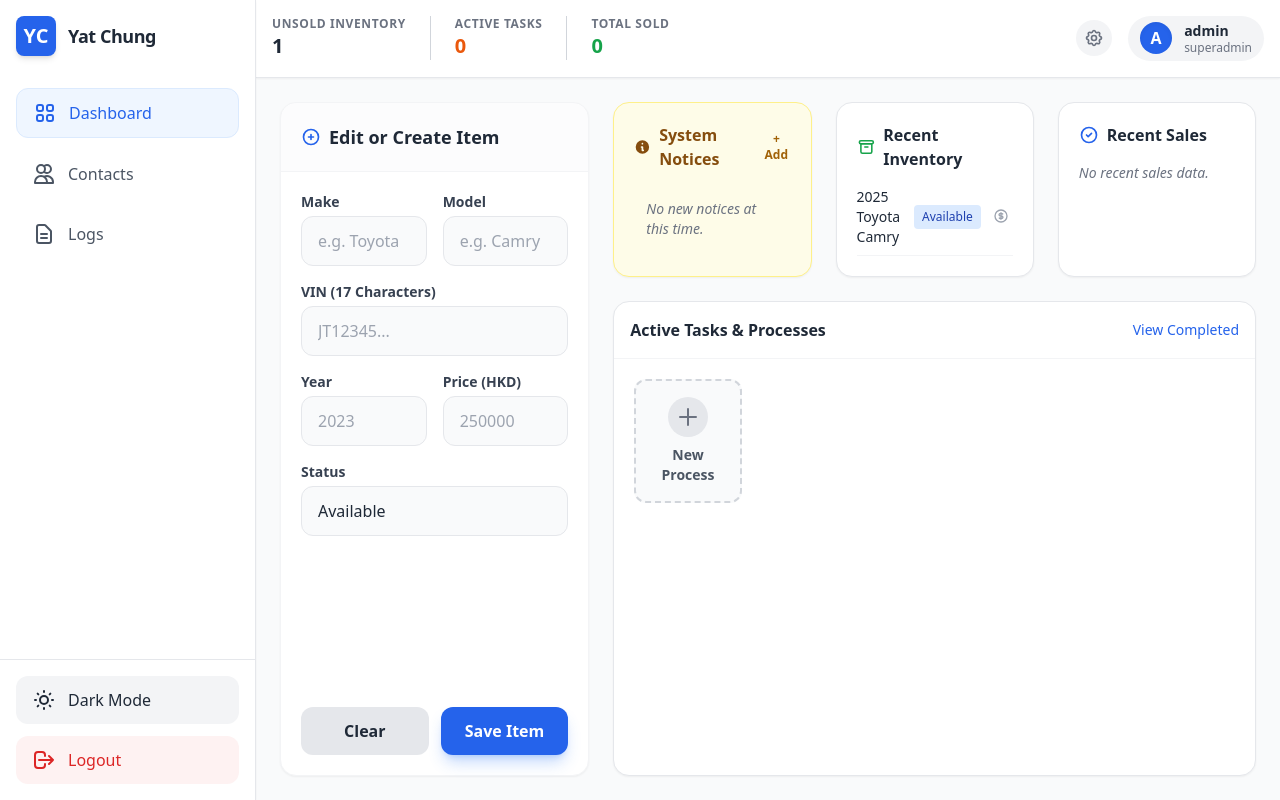
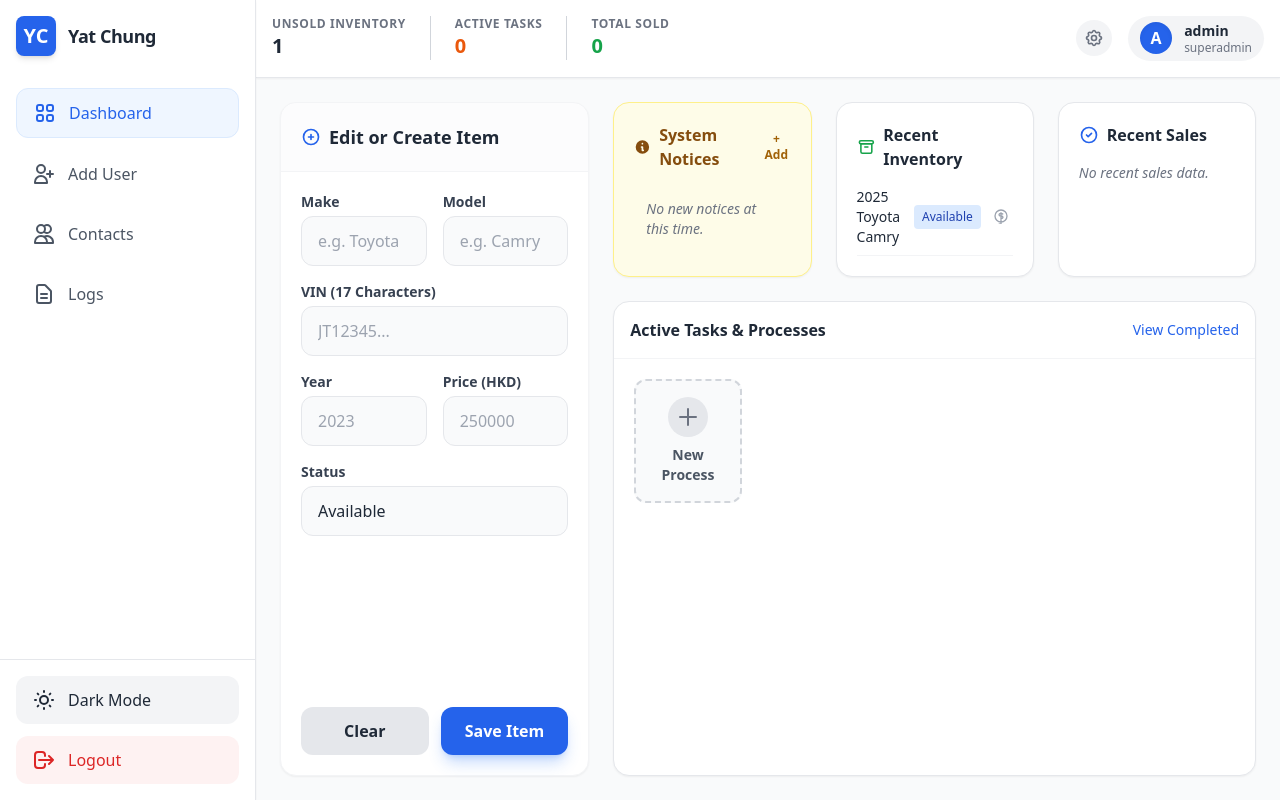
Before and after one commit to MathisLam/Car_dealership_inventory_management_system, a Flask app: page /dashboard in a window 1280 px wide. Run offline with Flask 3, Linux system fonts and the light colour scheme; a user stored in the database is signed in; some libraries are stand-ins or nearby versions.

Commit message:
implement strict role-based views

```diff
--- a/app.py
+++ b/app.py
@@ -236,6 +236,29 @@ def add_notice():
         flash('Notice added successfully!', 'success')
     return redirect(url_for('dashboard'))
 
+@app.route('/create-user', methods=['POST'])
+@login_required
+@requires_roles('owner', 'superadmin')
+def create_user():
+    username = request.form.get('username')
+    password = request.form.get('password')
+    role = request.form.get('role')
+
+    if User.query.filter_by(username=username).first():
+        flash('Username already exists.', 'error')
+        return redirect(url_for('dashboard'))
+
+    new_user = User(username=username, role=role)
+    new_user.set_password(password)
+    db.session.add(new_user)
+
+    log = AuditLog(user_id=current_user.id, action=f"Created new user: {username} ({role})")
+    db.session.add(log)
+    db.session.commit()
+
+    flash(f'User {username} created successfully!', 'success')
+    return redirect(url_for('dashboard'))
+
 @app.route('/dashboard')
 @login_required
 def dashboard():
--- a/templates/dashboard.html
+++ b/templates/dashboard.html
@@ -45,14 +45,27 @@
                     <svg class="w-6 h-6" fill="none" stroke="currentColor" viewBox="0 0 24 24"><path stroke-linecap="round" stroke-linejoin="round" stroke-width="2" d="M4 6a2 2 0 012-2h2a2 2 0 012 2v2a2 2 0 01-2 2H6a2 2 0 01-2-2V6zM14 6a2 2 0 012-2h2a2 2 0 012 2v2a2 2 0 01-2 2h-2a2 2 0 01-2-2V6zM4 16a2 2 0 012-2h2a2 2 0 012 2v2a2 2 0 01-2 2H6a2 2 0 01-2-2v-2zM14 16a2 2 0 012-2h2a2 2 0 012 2v2a2 2 0 01-2 2h-2a2 2 0 01-2-2v-2z"></path></svg>
                     <span class="hidden md:inline">Dashboard</span>
                 </button>
+
+                {% if user and user.role in ['superadmin', 'owner'] %}
+                <button onclick="openUserModal()" class="w-full flex items-center justify-center md:justify-start gap-3 px-4 py-3 hover:bg-gray-100 dark:hover:bg-gray-700 rounded-xl font-medium transition-colors text-gray-600 dark:text-gray-300">
+                    <svg class="w-6 h-6" fill="none" stroke="currentColor" viewBox="0 0 24 24"><path stroke-linecap="round" stroke-linejoin="round" stroke-width="2" d="M18 9v3m0 0v3m0-3h3m-3 0h-3m-2-5a4 4 0 11-8 0 4 4 0 018 0zM3 20a6 6 0 0112 0v1H3v-1z"></path></svg>
+                    <span class="hidden md:inline">Add User</span>
+                </button>
+                {% endif %}
+
+                {% if user and user.role != 'investor' %}
                 <button class="w-full flex items-center justify-center md:justify-start gap-3 px-4 py-3 hover:bg-gray-100 dark:hover:bg-gray-700 rounded-xl font-medium transition-colors text-gray-600 dark:text-gray-300">
                     <svg class="w-6 h-6" fill="none" stroke="currentColor" viewBox="0 0 24 24"><path stroke-linecap="round" stroke-linejoin="round" stroke-width="2" d="M12 4.354a4 4 0 110 5.292M15 21H3v-1a6 6 0 0112 0v1zm0 0h6v-1a6 6 0 00-9-5.197M13 7a4 4 0 11-8 0 4 4 0 018 0z"></path></svg>
                     <span class="hidden md:inline">Contacts</span>
                 </button>
+                {% endif %}
+
+                {% if user and user.role == 'superadmin' %}
                 <button class="w-full flex items-center justify-center md:justify-start gap-3 px-4 py-3 hover:bg-gray-100 dark:hover:bg-gray-700 rounded-xl font-medium transition-colors text-gray-600 dark:text-gray-300">
                     <svg class="w-6 h-6" fill="none" stroke="currentColor" viewBox="0 0 24 24"><path stroke-linecap="round" stroke-linejoin="round" stroke-width="2" d="M9 12h6m-6 4h6m2 5H7a2 2 0 01-2-2V5a2 2 0 012-2h5.586a1 1 0 01.707.293l5.414 5.414a1 1 0 01.293.707V19a2 2 0 01-2 2z"></path></svg>
                     <span class="hidden md:inline">Logs</span>
                 </button>
+                {% endif %}
             </nav>
         </div>
 
@@ -132,7 +145,8 @@
         <div class="flex-1 overflow-y-auto p-4 md:p-6">
             <div class="grid grid-cols-1 xl:grid-cols-3 gap-6 h-full">
 
-                <!-- Left Column: Edit or Create Item (Large Form) -->
+                <!-- Left Column: Edit or Create Item (Hidden from Investors) -->
+                {% if user and user.role != 'investor' %}
                 <div class="xl:col-span-1 bg-white dark:bg-gray-800 rounded-2xl shadow-sm border border-gray-100 dark:border-gray-700 flex flex-col">
                     <div class="p-5 border-b border-gray-100 dark:border-gray-700 bg-gray-50/50 dark:bg-gray-800/50 rounded-t-2xl">
                         <h2 class="font-bold text-lg text-gray-800 dark:text-white flex items-center gap-2">
@@ -181,6 +195,16 @@
                         </div>
                     </form>
                 </div>
+                {% else %}
+                <!-- Investor View Placeholder -->
+                <div class="xl:col-span-1 bg-white dark:bg-gray-800 rounded-2xl shadow-sm border border-gray-100 dark:border-gray-700 p-6 flex flex-col items-center justify-center text-center h-full">
+                    <div class="w-16 h-16 bg-blue-50 dark:bg-blue-900/30 text-primary rounded-full flex items-center justify-center mb-4">
+                        <svg class="w-8 h-8" fill="none" stroke="currentColor" viewBox="0 0 24 24"><path stroke-linecap="round" stroke-linejoin="round" stroke-width="2" d="M12 15v2m-6 4h12a2 2 0 002-2v-6a2 2 0 00-2-2H6a2 2 0 00-2 2v6a2 2 0 002 2zm10-10V7a4 4 0 00-8 0v4h8z"></path></svg>
+                    </div>
+                    <h2 class="font-bold text-xl text-gray-800 dark:text-white">Investor Overview</h2>
+                    <p class="text-sm text-gray-500 mt-2 max-w-xs">Operational controls and client data are restricted to staff to maintain compliance with the PDPO.</p>
+                </div>
+                {% endif %}
 
                 <!-- Right Column: Info Cards & Tasks -->
                 <div class="xl:col-span-2 flex flex-col gap-6">
@@ -232,11 +256,11 @@
                                             {{ item.status }}
                                         </span>
 
-                                        <!-- Action button to mark as sold -->
-                                        {% if item.status != 'Sold' %}
+                                        <!-- Action button to mark as sold (Hidden from investors) -->
+                                        {% if item.status != 'Sold' and user and user.role != 'investor' %}
                                         <form action="{{ url_for('mark_sold', item_id=item.id) }}" method="POST" class="inline">
                                             <button type="submit" class="text-gray-400 hover:text-success p-1 transition-colors" title="Mark as Sold">
-                                                <svg class="w-4 h-4" fill="none" stroke="currentColor" viewBox="0 0 24 24"><path stroke-linecap="round" stroke-linejoin="round" stroke-width="2" d="M12 8c-1.657 0-3 .895-3 2s1.343 2 3 2 3 .895 3 2-1.343 2-3 2m0-8c1.11 0 2.08.402 2.599 1M12 8V7m0 1v8m0 0v1m0-1c-1.11 0-2.08-.402-2.599-1M21 12a9 9 0 11-18 0 9 9 0 0118 0z"></path></svg>
+                                                <svg class="w-4 h-4" fill="none" stroke="currentColor" viewBox="0 0 24 24"><path stroke-linecap="round" stroke-linejoin="round" stroke-width="2" d="M12 8c-1.657 0-3 .895-3 2s1.343 2 3 2 3 .895 3 2-1.343 2-3 2m0-8c1.11 0 2.08.402 2.599 1M12 8V7m0 1v8m0 1v8m0 0v1m0-1c-1.11 0-2.08-.402-2.599-1M21 12a9 9 0 11-18 0 9 9 0 0118 0z"></path></svg>
                                             </button>
                                         </form>
                                         {% endif %}
@@ -290,13 +314,15 @@
                             </form>
                             {% endfor %}
 
-                            <!-- Add Process Button -->
+                            <!-- Add Process Button (Hidden from Investors) -->
+                            {% if user and user.role != 'investor' %}
                             <div onclick="openTaskModal()" class="bg-gray-50 dark:bg-gray-900 border-2 border-dashed border-gray-300 dark:border-gray-600 rounded-xl p-4 flex flex-col items-center justify-center text-center gap-2 hover:border-primary hover:bg-blue-50 dark:hover:bg-blue-900/20 cursor-pointer transition-colors">
                                 <div class="w-10 h-10 rounded-full bg-gray-200 dark:bg-gray-700 text-gray-500 flex items-center justify-center">
                                     <svg class="w-6 h-6" fill="none" stroke="currentColor" viewBox="0 0 24 24"><path stroke-linecap="round" stroke-linejoin="round" stroke-width="2" d="M12 4v16m8-8H4"></path></svg>
                                 </div>
                                 <span class="text-sm font-semibold text-gray-600 dark:text-gray-400">New Process</span>
                             </div>
+                            {% endif %}
 
                         </div>
                     </div>
@@ -344,6 +370,41 @@
                     <div class="flex justify-end gap-3 mt-2">
                         <button type="button" onclick="closeNoticeModal()" class="py-2 px-4 bg-gray-200 dark:bg-gray-700 hover:bg-gray-300 dark:hover:bg-gray-600 text-gray-800 dark:text-white rounded-xl font-bold transition-colors">Cancel</button>
                         <button type="submit" class="py-2 px-4 bg-yellow-600 hover:bg-yellow-700 text-white rounded-xl font-bold shadow-lg shadow-yellow-500/30 transition-all">Post Notice</button>
+                    </div>
+                </form>
+            </div>
+        </div>
+
+        <!-- Create User Modal Overlay (Admin/Owner Only) -->
+        <div id="user-modal" class="fixed inset-0 bg-black/50 z-50 hidden flex items-center justify-center backdrop-blur-sm transition-opacity">
+            <div class="bg-white dark:bg-gray-800 rounded-2xl shadow-xl w-full max-w-md p-6 transform transition-all">
+                <div class="flex justify-between items-center mb-5">
+                    <h3 class="text-lg font-bold text-gray-800 dark:text-white">Create New User</h3>
+                    <button onclick="closeUserModal()" class="text-gray-500 hover:text-gray-700 dark:text-gray-400 dark:hover:text-gray-200">
+                        <svg class="w-5 h-5" fill="none" stroke="currentColor" viewBox="0 0 24 24"><path stroke-linecap="round" stroke-linejoin="round" stroke-width="2" d="M6 18L18 6M6 6l12 12"></path></svg>
+                    </button>
+                </div>
+                <form action="{{ url_for('create_user') }}" method="POST" class="flex flex-col gap-4">
+                    <div>
+                        <label class="block text-sm font-semibold text-gray-700 dark:text-gray-300 mb-1">Username</label>
+                        <input type="text" name="username" required placeholder="New username" class="w-full px-4 py-3 rounded-xl bg-gray-50 dark:bg-gray-900 border border-gray-200 dark:border-gray-700 focus:ring-2 focus:ring-primary focus:outline-none transition-all dark:text-white">
+                    </div>
+                    <div>
+                        <label class="block text-sm font-semibold text-gray-700 dark:text-gray-300 mb-1">Password</label>
+                        <input type="password" name="password" required placeholder="Temporary password" class="w-full px-4 py-3 rounded-xl bg-gray-50 dark:bg-gray-900 border border-gray-200 dark:border-gray-700 focus:ring-2 focus:ring-primary focus:outline-none transition-all dark:text-white">
+                    </div>
+                    <div>
+                        <label class="block text-sm font-semibold text-gray-700 dark:text-gray-300 mb-1">Role</label>
+                        <select name="role" required class="w-full px-4 py-3 rounded-xl bg-gray-50 dark:bg-gray-900 border border-gray-200 dark:border-gray-700 focus:ring-2 focus:ring-primary focus:outline-none transition-all dark:text-white appearance-none">
+                            <option value="staff">Staff</option>
+                            <option value="senior_staff">Senior Staff</option>
+                            <option value="investor">Investor</option>
+                            <option value="co_owner">Co-Owner</option>
+                        </select>
+                    </div>
+                    <div class="flex justify-end gap-3 mt-2">
+                        <button type="button" onclick="closeUserModal()" class="py-2 px-4 bg-gray-200 dark:bg-gray-700 hover:bg-gray-300 dark:hover:bg-gray-600 text-gray-800 dark:text-white rounded-xl font-bold transition-colors">Cancel</button>
+                        <button type="submit" class="py-2 px-4 bg-primary hover:bg-blue-700 text-white rounded-xl font-bold shadow-lg shadow-blue-500/30 transition-all">Create Account</button>
                     </div>
                 </form>
             </div>
@@ -399,6 +460,15 @@
         function closeNoticeModal() {
             noticeModal.classList.add('hidden');
         }
+
+        // User Modal Logic
+        const userModal = document.getElementById('user-modal');
+        function openUserModal() {
+            if(userModal) userModal.classList.remove('hidden');
+        }
+        function closeUserModal() {
+            if(userModal) userModal.classList.add('hidden');
+        }
     </script>
 </body>
 </html>
```
Also changed, not shown: instance/dealership_dev.db.
